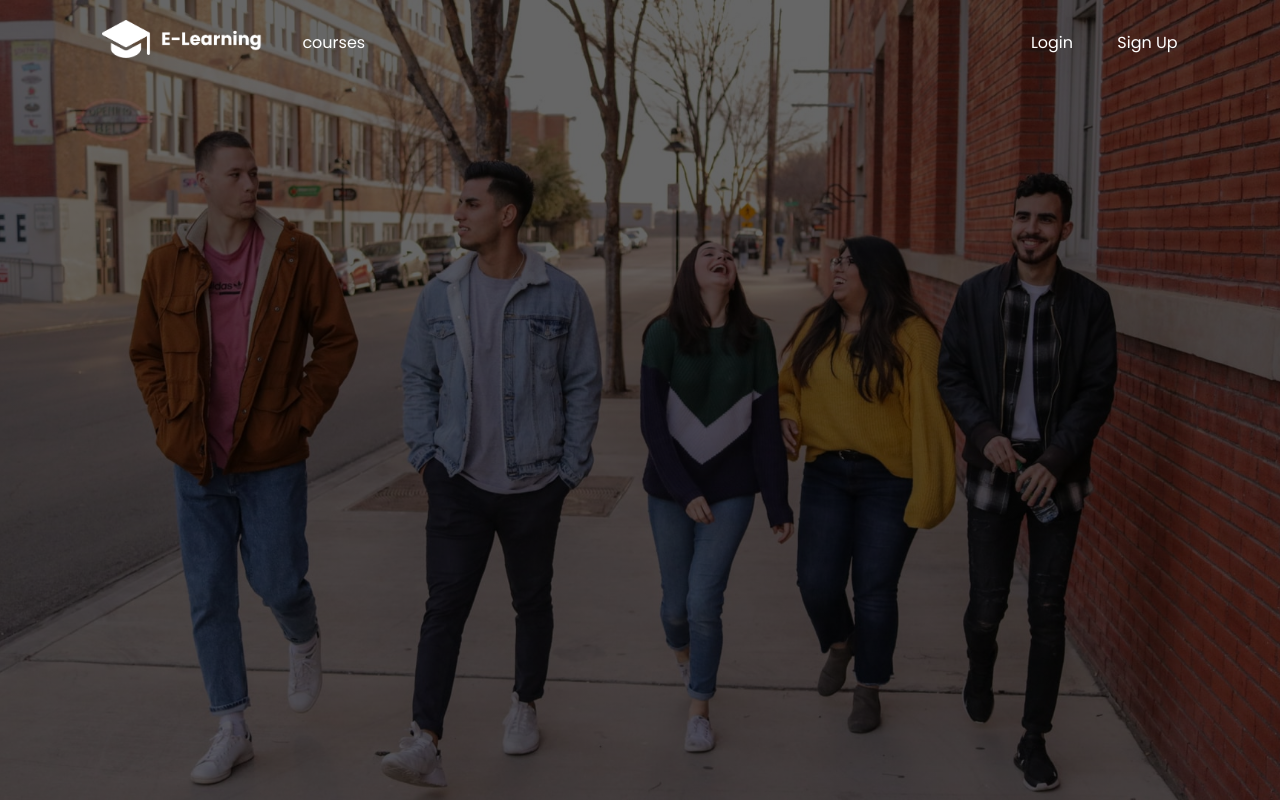
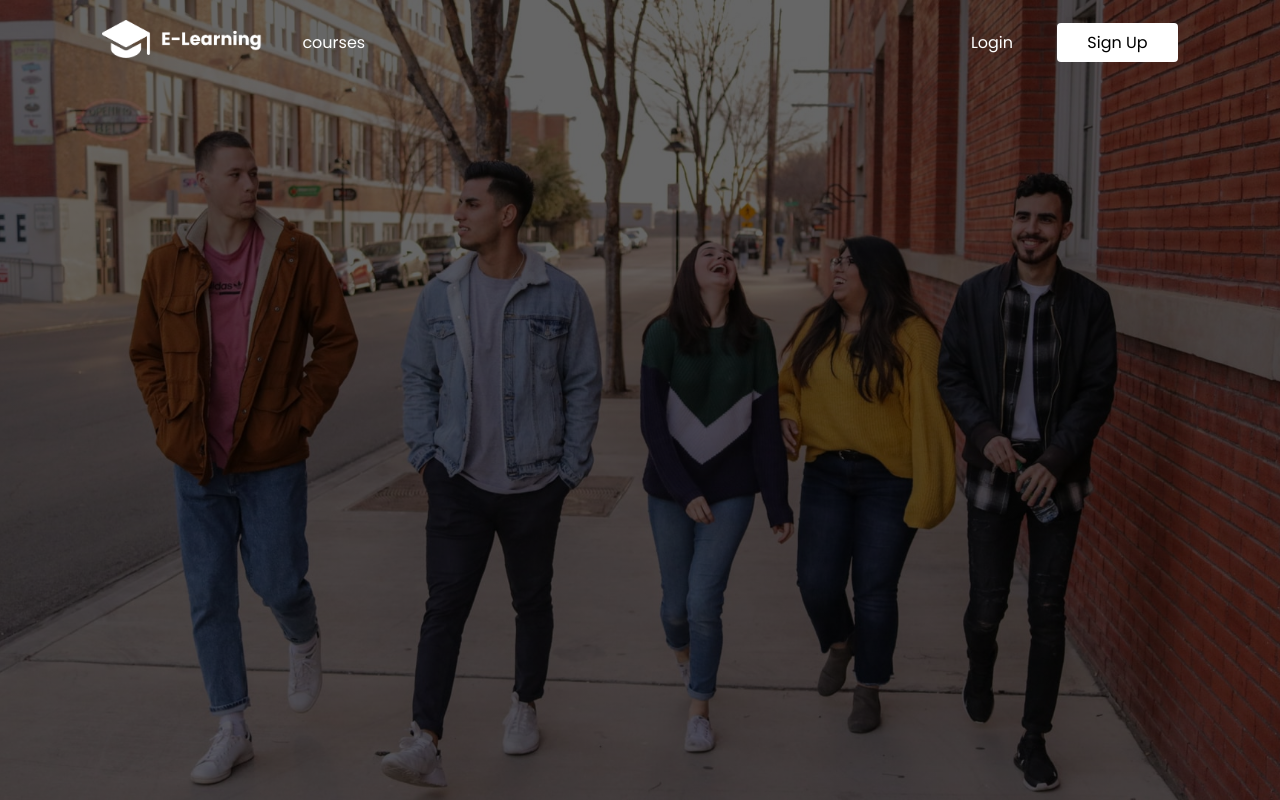
Before and after one commit to jhonabanguera/Elearning, a plain HTML site: page index.html in a window 1280 px wide. Drawn offline with Linux system fonts and the light colour scheme.

Commit message:
Styling botton

```diff
--- a/style.css
+++ b/style.css
@@ -37,3 +37,10 @@ nav{
     color: #fff;
     margin-left: 40px;
 }
+
+.nav-links .btn{
+    background: #fff;
+    color: #000;
+    padding: 8px 30px;
+    border-radius: 4px;
+}
```
